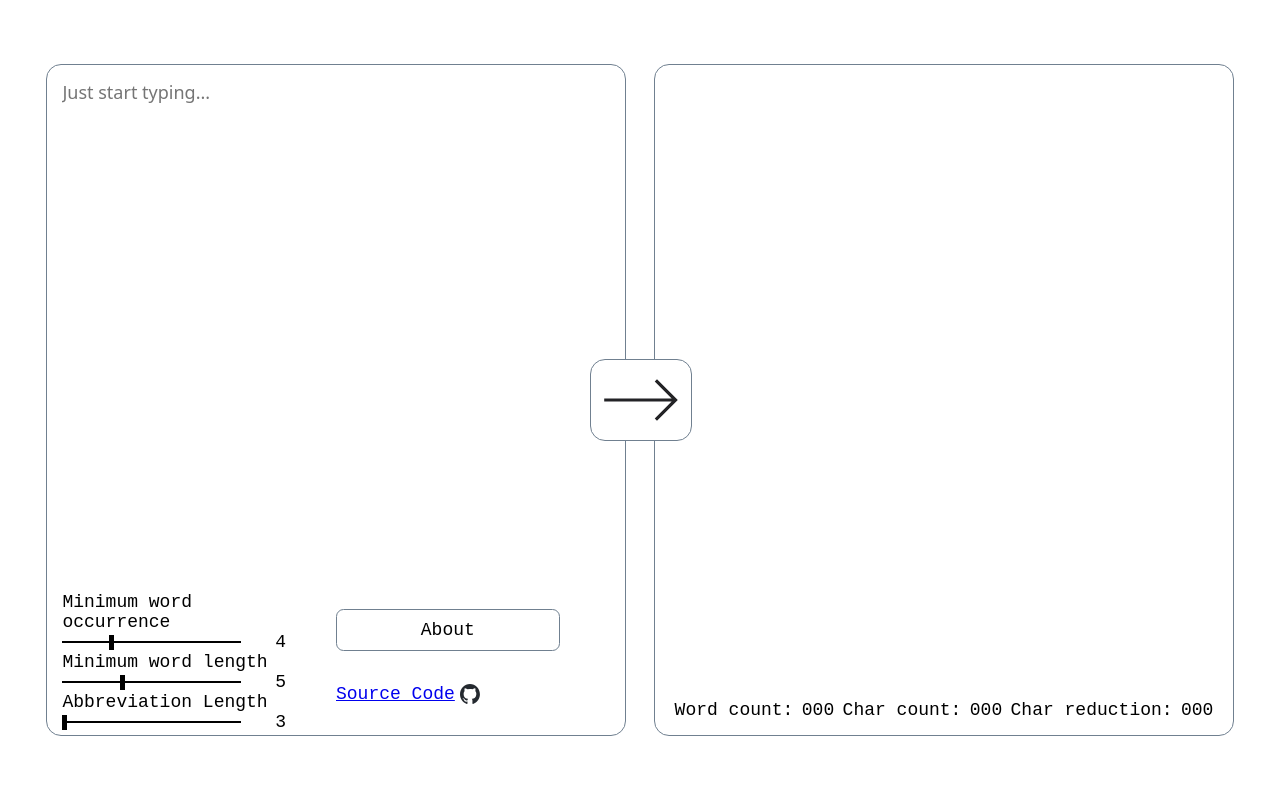
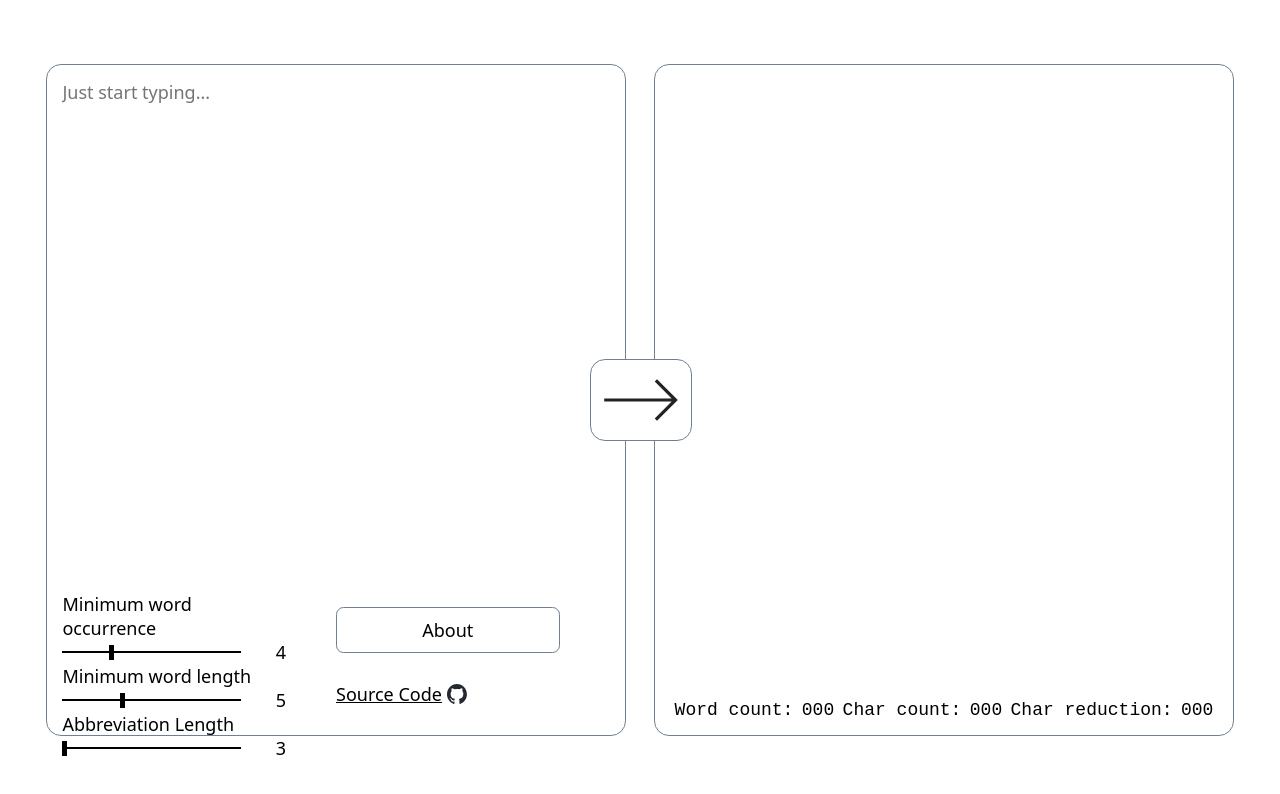
Before and after one commit to Axel-Jalonen/comp.axelj.dev, a plain HTML site: page index.html in a window 1280 px wide. Drawn offline with Linux system fonts and the light colour scheme.

Commit message:
Complete a minor style update

```diff
--- a/styles/home.css
+++ b/styles/home.css
@@ -48,11 +48,6 @@
     height: 20%;
     display: flex;
 }
-
-#options-container * {
-    font-family: monospace;
-}
-
 .slider-container {
     display: flex;
     width: 100%;
@@ -81,6 +76,7 @@
 }
 #options-container-right-bottom a{
     margin-right: 5px;
+    color: black;
 }
 #github-logo-svg {
     width: 20px;
```
